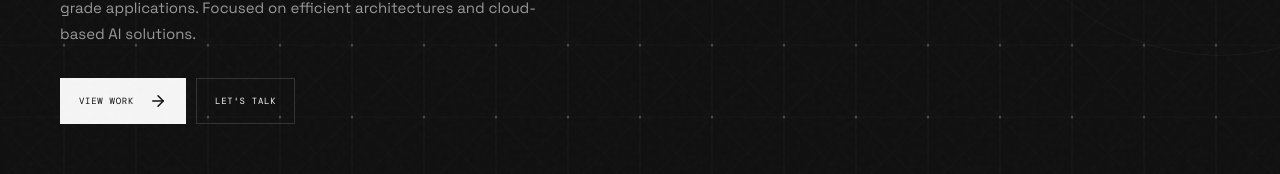
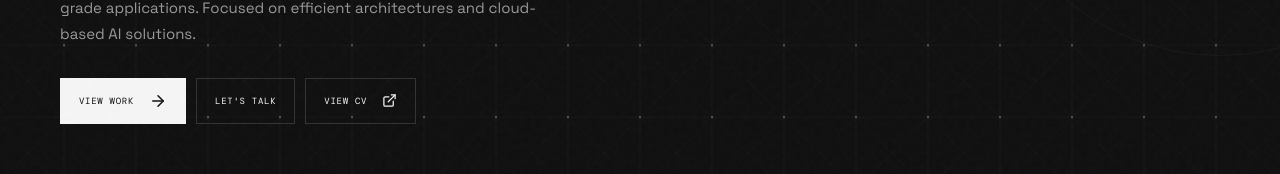
Before and after one commit to Harish-Gen/harish-portfolio, a React (Vite) app: page / in a window 1280 px wide. Shown: the part 509-683 px from the top of the page. Built offline with nearby package versions, Linux system fonts and the light colour scheme.

Commit message:
Added CV link

```diff
--- a/src/App.jsx
+++ b/src/App.jsx
@@ -435,6 +435,9 @@ export default function App() {
             >
               <a href="#projects" className="btn btn-primary">View Work <ArrowRight size={18} /></a>
               <a href="#contact" className="btn btn-outline">Let's Talk</a>
+              <a href="/harish-kumar-cv.pdf" className="btn btn-outline" target="_blank" rel="noopener noreferrer" aria-label="View Harish Kumar's CV in a new tab">
+                View CV <ExternalLink size={15} />
+              </a>
             </motion.div>
           </div>
         </div>
```
Also changed, not shown: 1 other file (tests, documents, lock files or other folders).
